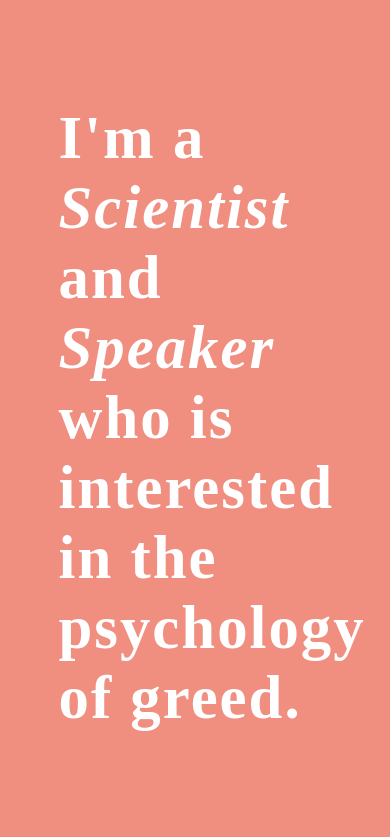
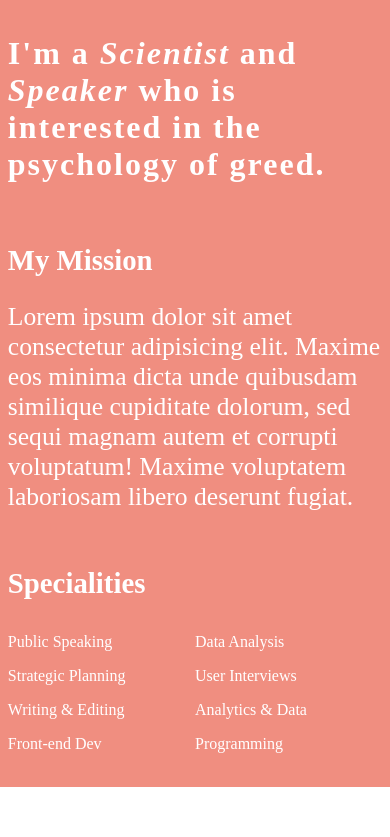
Before and after one commit to itsshivama/Front-End-Starter, a plain HTML site: page Hazel_CV_Project/index.html in a window 390 px wide. Shown: the part 95-932 px from the top of the page. Drawn offline with Linux system fonts and the light colour scheme; a web font is replaced by a local one.

Commit message:
Responsive Hazel CV Project

```diff
--- a/Hazel_CV_Project/index.css
+++ b/Hazel_CV_Project/index.css
@@ -163,8 +163,8 @@ footer {
   padding: 60px;
 }
 
-.footer-content{
-    text-align: center;
+.footer-content {
+  text-align: center;
 }
 
 .footer-content img {
@@ -172,3 +172,46 @@ footer {
   width: 2rem;
   margin: 0 8px;
 }
+
+@media only screen and (max-width: 1100px) {
+  .hero-content {
+    padding: 0 7%;
+  }
+}
+
+@media only screen and (max-width: 830px) {
+  .hero-content {
+    padding: 0 2%;
+  }
+  .blog-content,
+  .event-content {
+    padding: 0 8%;
+  }
+  .tagline {
+    font-size: 2.5rem;
+    margin: 0;
+  }
+  .two-coloumn-section > p {
+    width: 100%;
+  }
+  .two-coloumn-section .skills {
+    width: 100%;
+  }
+  .two-coloumn-section .blog-posts {
+    width: 100%;
+  }
+  .section-heading {
+    font-weight: bold;
+    font-size: 1.8rem;
+    margin-bottom: 0;
+  }
+}
+
+@media only screen and (max-width: 500px) {
+  .tagline {
+    font-size: 2rem;
+  }
+  .links{
+    display: none;
+  }
+}
--- a/Hazel_CV_Project/index.html
+++ b/Hazel_CV_Project/index.html
@@ -28,7 +28,7 @@
                 psychology of greed.
             </h1>
             <div class="two-coloumn-section">
-                <p>My Mission</p>
+                <p class="section-heading">My Mission</p>
                 <p>
                     Lorem ipsum dolor sit amet consectetur adipisicing elit. Maxime eos
                     minima dicta unde quibusdam similique cupiditate dolorum, sed sequi
@@ -37,7 +37,7 @@
                 </p>
             </div>
             <div class="two-coloumn-section">
-                <p>Specialities</p>
+                <p class="section-heading">Specialities</p>
                 <ul class="skills">
                     <li>Public Speaking</li>
                     <li>Data Analysis</li>
@@ -55,7 +55,7 @@
     <section class="blog-section">
         <div class="blog-content">
             <div class="two-coloumn-section">
-                <p>Tech Blog</p>
+                <p class="section-heading">Tech Blog</p>
                 <div class="blog-posts">
                     <p class="blog-heading">
                         This is Your Brain on Helium
@@ -93,7 +93,7 @@
     <section class="events-section">
         <div class="event-content">
             <div class="two-coloumn-section">
-                <p>Speaking Events</p>
+                <p class="section-heading" >Speaking Events</p>
                 <div class="events-card">
                     <p class="event-title">NY Economics Forum</p>
                     <p class="event-location">New York, NY</p>
```
